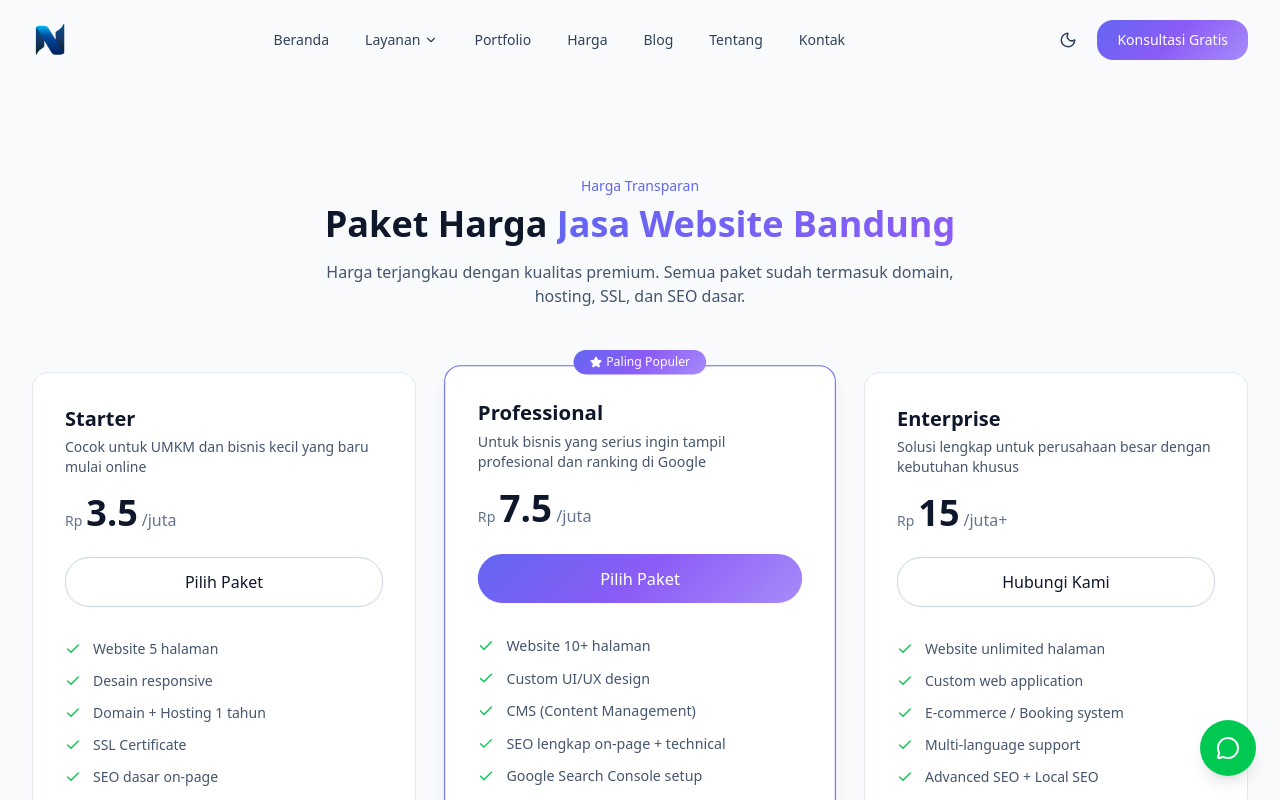
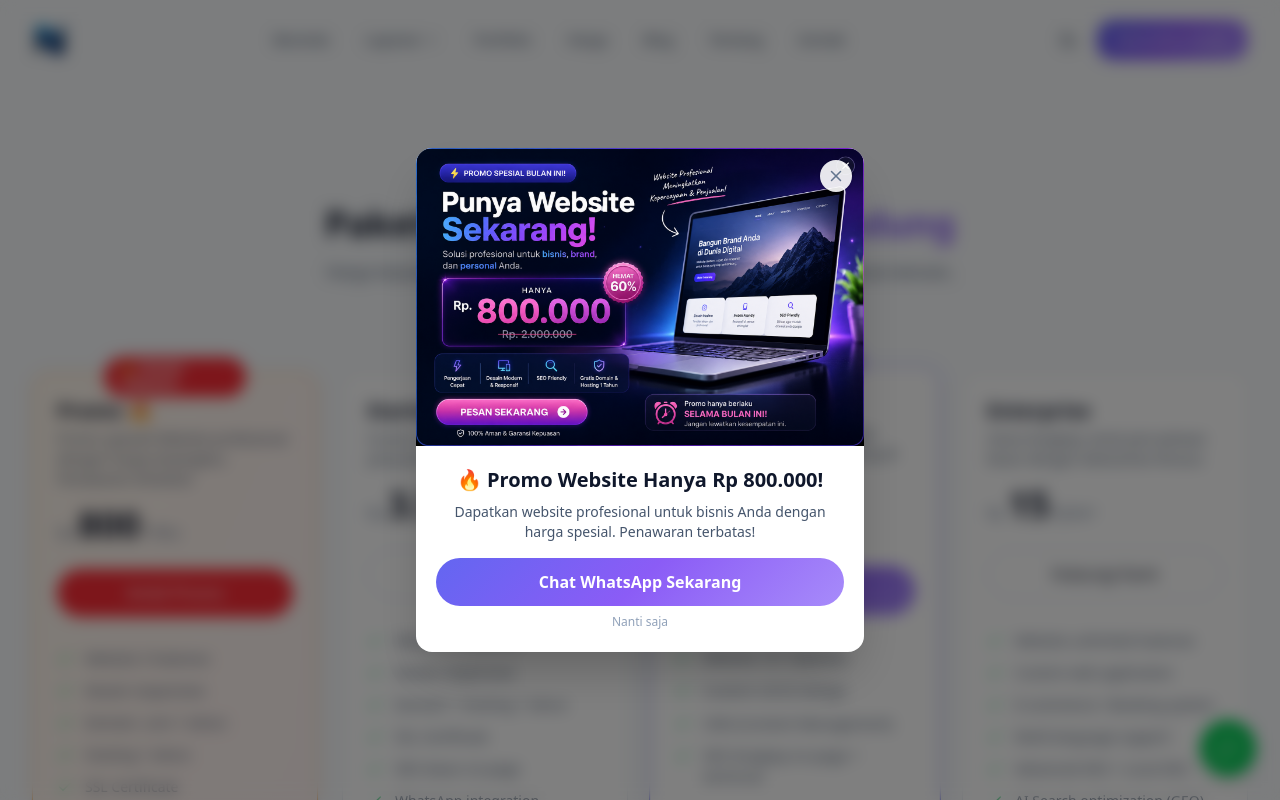
Before and after one commit to nufanaswebservice-bdg/nufanas, a Next.js app: page /harga in a window 1280 px wide. Shown: the top 800 px of the page. Built offline with nearby package versions, Linux system fonts and the light colour scheme.

Commit message:
feat: add promo popup, promo pricing Rp800K, update email, update area layanan seluruh Indonesia

```diff
--- a/src/app/layout.tsx
+++ b/src/app/layout.tsx
@@ -6,6 +6,7 @@ import { ThemeProvider } from "@/components/theme-provider";
 import { Navbar } from "@/components/layout/navbar";
 import { Footer } from "@/components/layout/footer";
 import { FloatingWhatsApp } from "@/components/ui/floating-whatsapp";
+import { PromoPopup } from "@/components/ui/promo-popup";
 import { JsonLd } from "@/components/seo/json-ld";
 import {
   generateOrganizationSchema,
@@ -114,6 +115,7 @@ export default function RootLayout({
           <main className="min-h-screen overflow-x-hidden">{children}</main>
           <Footer />
           <FloatingWhatsApp />
+          <PromoPopup />
         </ThemeProvider>
       </body>
     </html>
--- a/src/components/layout/footer.tsx
+++ b/src/components/layout/footer.tsx
@@ -106,18 +106,19 @@ export function Footer() {
             <h3 className="font-semibold text-white mb-4">Area Layanan</h3>
             <div className="flex flex-wrap gap-2">
               {[
+                "Seluruh Indonesia",
                 "Bandung",
-                "Cimahi",
-                "Lembang",
-                "Dago",
-                "Setiabudi",
-                "Pasteur",
-                "Buah Batu",
-                "Antapani",
-                "Kopo",
-                "Soreang",
-                "Rancaekek",
-                "Cileunyi",
+                "Jakarta",
+                "Surabaya",
+                "Yogyakarta",
+                "Semarang",
+                "Medan",
+                "Makassar",
+                "Bali",
+                "Malang",
+                "Bogor",
+                "Bekasi",
+                "Tangerang",
               ].map((area) => (
                 <span
                   key={area}
--- a/src/components/sections/pricing.tsx
+++ b/src/components/sections/pricing.tsx
@@ -5,6 +5,26 @@ import { Check, Star } from "lucide-react";
 import Link from "next/link";
 
 const plans = [
+  {
+    name: "Promo 🔥",
+    price: "800",
+    period: "ribu",
+    description: "Promo spesial! Website profesional dengan harga terjangkau. Penawaran terbatas!",
+    features: [
+      "Website 3 halaman",
+      "Desain responsive",
+      "Domain .com 1 tahun",
+      "Hosting 1 tahun",
+      "SSL Certificate",
+      "WhatsApp button",
+      "Mobile friendly",
+      "Revisi 1x",
+      "Support 14 hari",
+    ],
+    popular: false,
+    promo: true,
+    cta: "Ambil Promo",
+  },
   {
     name: "Starter",
     price: "3.5",
@@ -22,6 +42,7 @@ const plans = [
       "Support 30 hari",
     ],
     popular: false,
+    promo: false,
     cta: "Pilih Paket",
   },
   {
@@ -43,6 +64,7 @@ const plans = [
       "Support 90 hari",
     ],
     popular: true,
+    promo: false,
     cta: "Pilih Paket",
   },
   {
@@ -65,6 +87,7 @@ const plans = [
       "Dedicated project manager",
     ],
     popular: false,
+    promo: false,
     cta: "Hubungi Kami",
   },
 ];
@@ -92,7 +115,7 @@ export function PricingSection() {
           </p>
         </motion.div>
 
-        <div className="grid md:grid-cols-3 gap-8 items-stretch">
+        <div className="grid sm:grid-cols-2 lg:grid-cols-4 gap-6 items-stretch">
           {plans.map((plan, index) => (
             <motion.div
               key={plan.name}
@@ -100,9 +123,11 @@ export function PricingSection() {
               whileInView={{ opacity: 1, y: 0 }}
               viewport={{ once: true }}
               transition={{ delay: index * 0.1 }}
-              className={`relative p-8 rounded-2xl border transition-all duration-300 hover:shadow-xl ${
+              className={`relative p-6 rounded-2xl border transition-all duration-300 hover:shadow-xl ${
                 plan.popular
                   ? "bg-white border-primary shadow-lg scale-[1.02]"
+                  : plan.promo
+                  ? "bg-gradient-to-br from-orange-50 to-red-50 border-orange-300 shadow-md"
                   : "bg-white border-slate-200 hover:border-primary/30"
               }`}
             >
@@ -110,6 +135,11 @@ export function PricingSection() {
                 <div className="absolute -top-4 left-1/2 -translate-x-1/2 px-4 py-1 rounded-full gradient-primary text-white text-xs font-medium flex items-center gap-1">
                   <Star size={12} className="fill-white" />
                   Paling Populer
+                </div>
+              )}
+              {plan.promo && (
+                <div className="absolute -top-4 left-1/2 -translate-x-1/2 px-4 py-1 rounded-full bg-red-500 text-white text-xs font-bold flex items-center gap-1">
+                  🔥 PROMO TERBATAS
                 </div>
               )}
 
@@ -127,6 +157,8 @@ export function PricingSection() {
                 className={`block w-full text-center py-3 rounded-xl font-medium transition-all ${
                   plan.popular
                     ? "gradient-primary text-white hover:shadow-lg"
+                    : plan.promo
+                    ? "bg-red-500 text-white hover:bg-red-600 hover:shadow-lg"
                     : "border border-slate-300 text-slate-900 hover:border-primary hover:text-primary"
                 }`}
               >
--- /dev/null
+++ b/src/components/ui/promo-popup.tsx
@@ -0,0 +1,94 @@
+"use client";
+
+import { useState, useEffect } from "react";
+import { X } from "lucide-react";
+import { motion, AnimatePresence } from "framer-motion";
+import { NAP } from "@/lib/constants";
+
+export function PromoPopup() {
+  const [isOpen, setIsOpen] = useState(false);
+
+  useEffect(() => {
+    const timer = setTimeout(() => {
+      const dismissed = sessionStorage.getItem("promo-dismissed");
+      if (!dismissed) {
+        setIsOpen(true);
+      }
+    }, 5000);
+    return () => clearTimeout(timer);
+  }, []);
+
+  const handleClose = () => {
+    setIsOpen(false);
+    sessionStorage.setItem("promo-dismissed", "true");
+  };
+
+  const handleCTA = () => {
+    const message = encodeURIComponent(
+      "Halo Nufanas, saya tertarik dengan promo pembuatan website Rp 800.000. Bisa info lebih lanjut?"
+    );
+    window.open(`https://wa.me/${NAP.whatsapp}?text=${message}`, "_blank");
+    handleClose();
+  };
+
+  return (
+    <AnimatePresence>
+      {isOpen && (
+        <motion.div
+          initial={{ opacity: 0 }}
+          animate={{ opacity: 1 }}
+          exit={{ opacity: 0 }}
+          className="fixed inset-0 z-[100] flex items-center justify-center p-4 bg-black/50 backdrop-blur-sm"
+          onClick={handleClose}
+        >
+          <motion.div
+            initial={{ opacity: 0, scale: 0.8, y: 20 }}
+            animate={{ opacity: 1, scale: 1, y: 0 }}
+            exit={{ opacity: 0, scale: 0.8, y: 20 }}
+            transition={{ type: "spring", duration: 0.5 }}
+            className="relative bg-white rounded-2xl shadow-2xl max-w-md w-full overflow-hidden"
+            onClick={(e) => e.stopPropagation()}
+          >
+            {/* Close Button */}
+            <button
+              onClick={handleClose}
+              className="absolute top-3 right-3 z-10 w-8 h-8 rounded-full bg-white/90 shadow flex items-center justify-center text-slate-500 hover:text-slate-900 transition-colors"
+              aria-label="Tutup"
+            >
+              <X size={18} />
+            </button>
+
+            {/* Promo Image */}
+            <img
+              src="/images/promo1.png"
+              alt="Promo Pembuatan Website Rp 800.000"
+              className="w-full h-auto"
+            />
+
+            {/* CTA */}
+            <div className="p-5 text-center">
+              <h3 className="text-xl font-bold text-slate-900 mb-2">
+                🔥 Promo Website Hanya Rp 800.000!
+              </h3>
+              <p className="text-sm text-slate-600 mb-4">
+                Dapatkan website profesional untuk bisnis Anda dengan harga spesial. Penawaran terbatas!
+              </p>
+              <button
+                onClick={handleCTA}
+                className="w-full h-12 rounded-xl gradient-primary text-white font-semibold hover:shadow-lg transition-all"
+              >
+                Chat WhatsApp Sekarang
+              </button>
+              <button
+                onClick={handleClose}
+                className="mt-2 text-xs text-slate-400 hover:text-slate-600"
+              >
+                Nanti saja
+              </button>
+            </div>
+          </motion.div>
+        </motion.div>
+      )}
+    </AnimatePresence>
+  );
+}
--- a/src/lib/constants.ts
+++ b/src/lib/constants.ts
@@ -33,7 +33,7 @@ export const NAP = {
   },
   phone: "+6285603768433",
   whatsapp: "6285603768433",
-  email: "hello@nufanas.com",
+  email: "nufanaswebservice@gmail.com",
   website: "https://nufanas.com",
   geo: {
     latitude: -6.8957,
```
Also changed, not shown: public/images/promo1.png (added).
